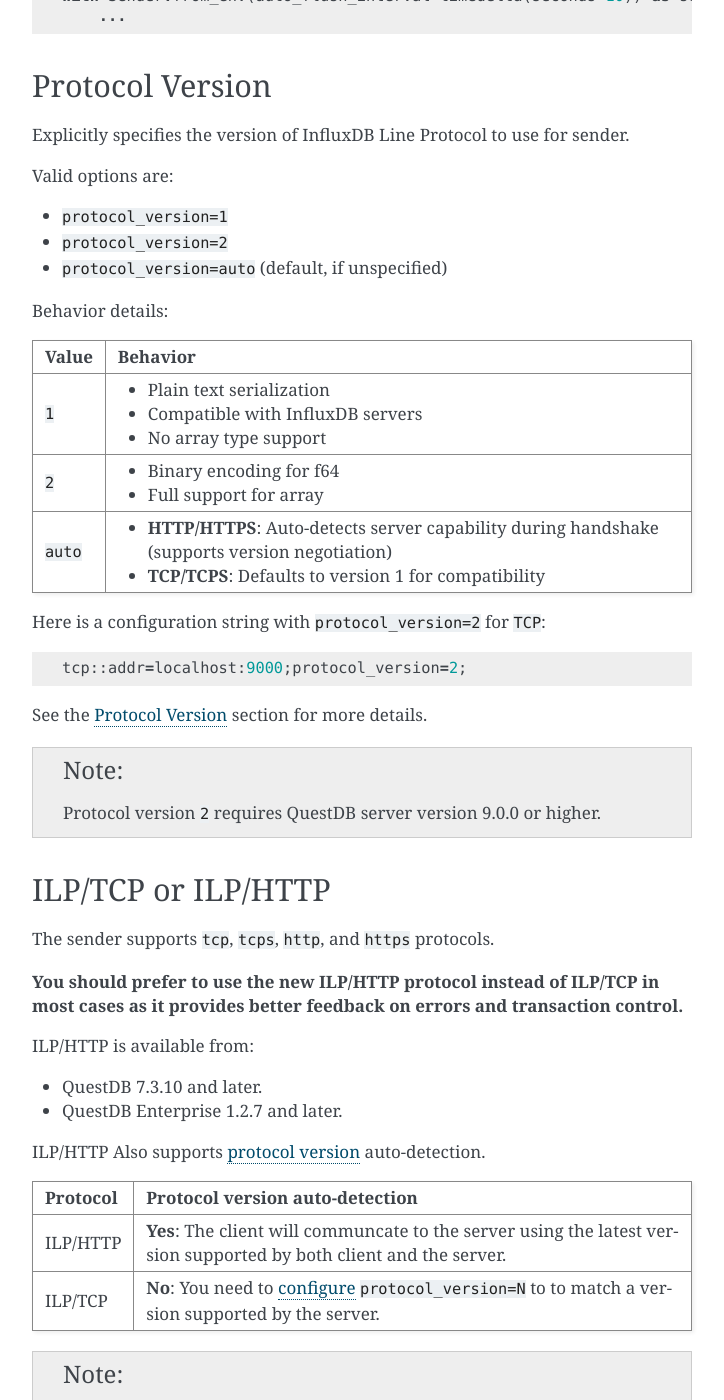
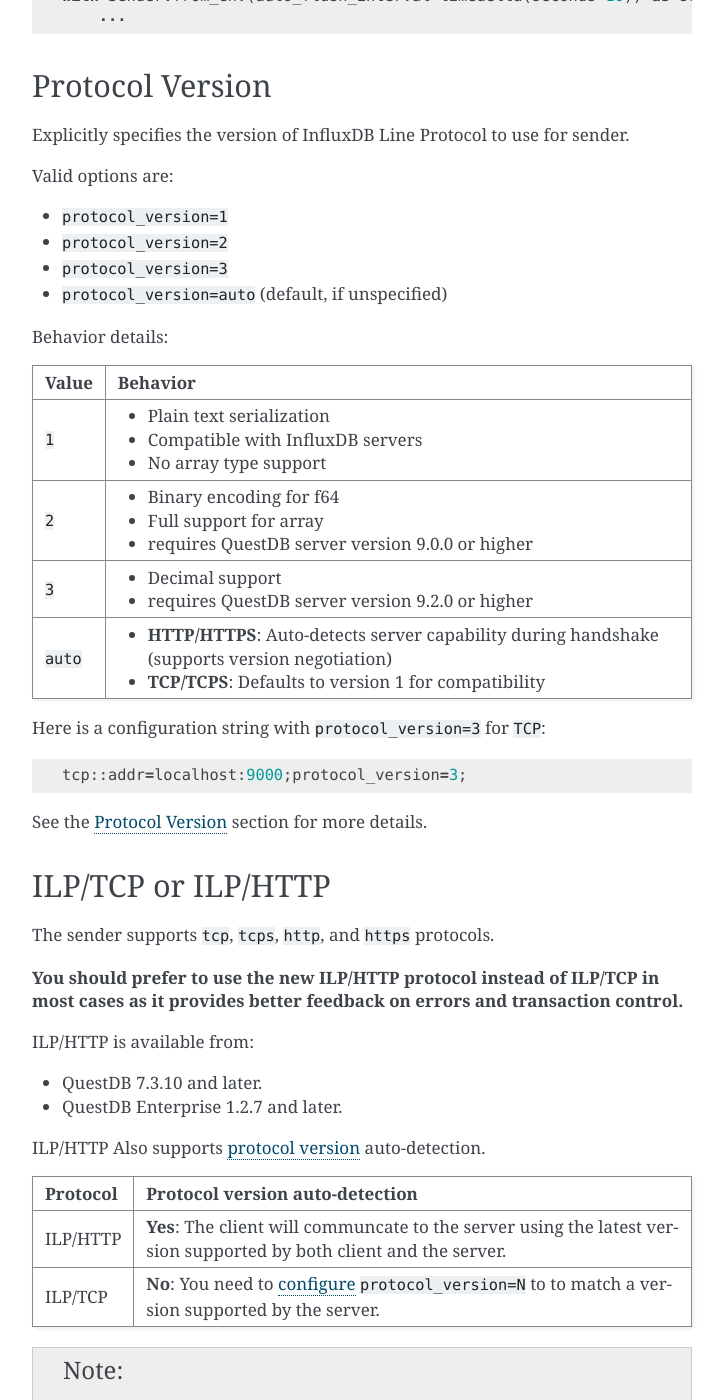
Before and after one commit to questdb/py-questdb-client, a Sphinx documentation site: the page built from docs/sender.rst, in a window 1280 px wide and 1400 px high, scrolled down 15102 px. Shown: the whole window, without its empty margins (388-1112 px from the left). Built offline with Sphinx 7.4.7, drawn with Linux system fonts in a browser that asks for light colours.

Commit message:
fixed doc issue coderabbit spotted

```diff
--- a/docs/sender.rst
+++ b/docs/sender.rst
@@ -803,6 +803,7 @@
 
 * ``protocol_version=1``
 * ``protocol_version=2``
+* ``protocol_version=3``
 * ``protocol_version=auto`` (default, if unspecified)
 
 Behavior details:
@@ -816,21 +817,21 @@
 +----------------+--------------------------------------------------------------+
 |     ``2``      | - Binary encoding for f64                                    |
 |                | - Full support for array                                     |
+|                | - requires QuestDB server version 9.0.0 or higher            |
++----------------+--------------------------------------------------------------+
+|     ``3``      | - Decimal support                                            |
+|                | - requires QuestDB server version 9.2.0 or higher            |
 +----------------+--------------------------------------------------------------+
 |                | - **HTTP/HTTPS**: Auto-detects server capability during      |
 |     ``auto``   |   handshake (supports version negotiation)                   |
 |                | - **TCP/TCPS**: Defaults to version 1 for compatibility      |
 +----------------+--------------------------------------------------------------+
 
-Here is a configuration string with ``protocol_version=2`` for ``TCP``::
+Here is a configuration string with ``protocol_version=3`` for ``TCP``::
 
-    tcp::addr=localhost:9000;protocol_version=2;
+    tcp::addr=localhost:9000;protocol_version=3;
 
 See the :ref:`sender_conf_protocol_version` section for more details.
-
-.. note::
-    Protocol version ``2`` requires QuestDB server version 9.0.0 or higher.
-
 
 .. _sender_which_protocol:
 
```
